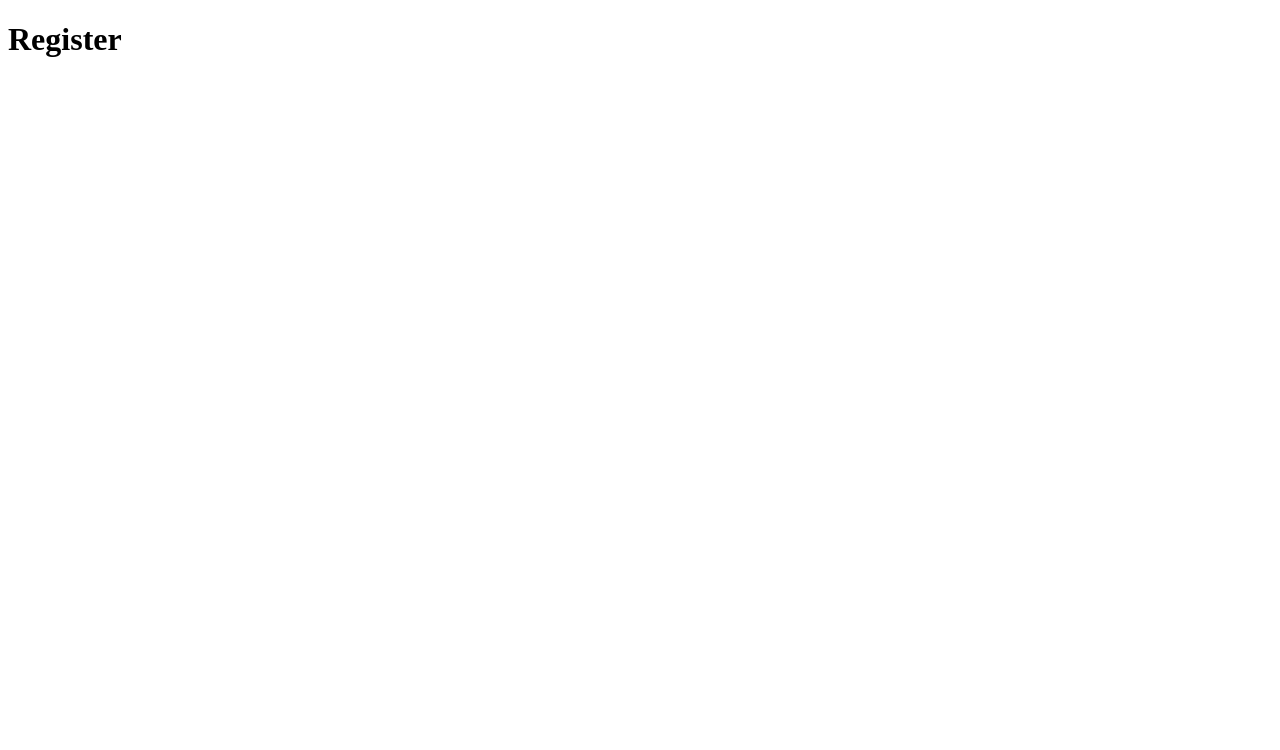
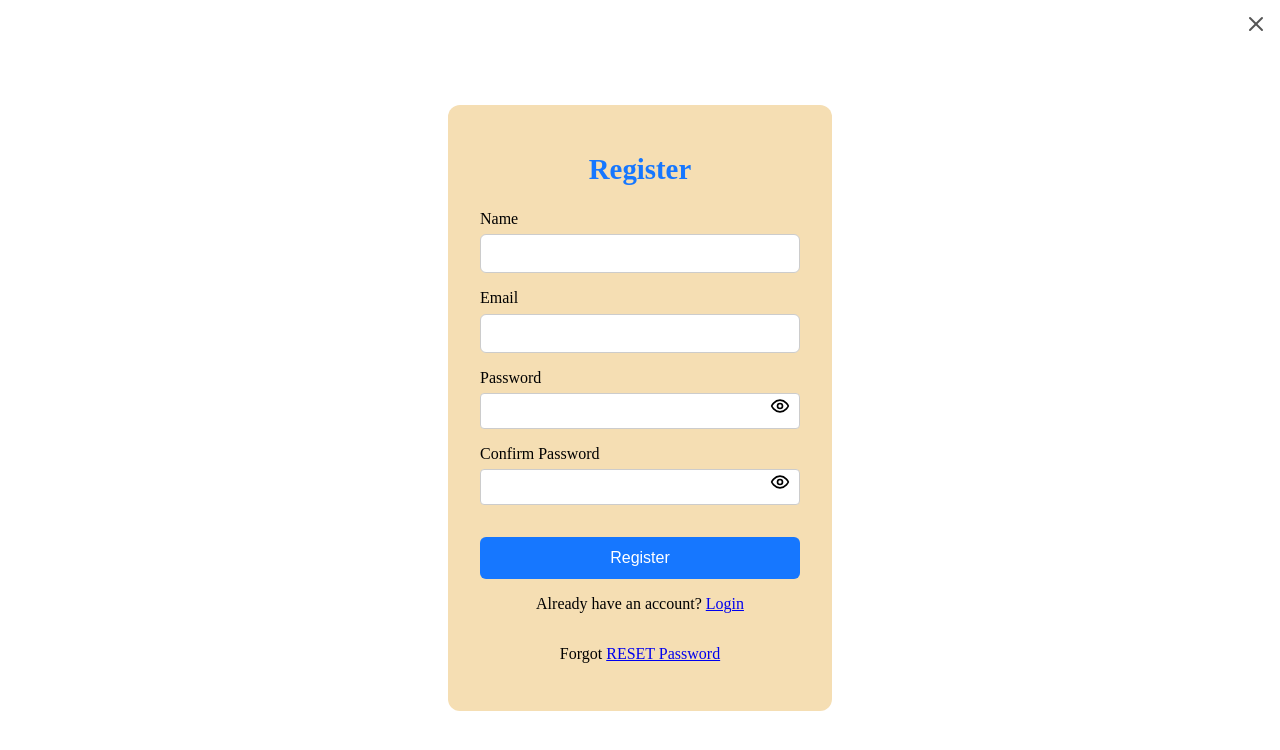
Before and after one commit to zaki-s/SF-PHASE4-FE, a React (Vite) app: page /register in a window 1280 px wide. Shown: the top 750 px of the page. Built offline with nearby package versions, Linux system fonts and the light colour scheme.

Commit message:
Implement full auth components with styles

```diff
--- a/package.json
+++ b/package.json
@@ -10,6 +10,7 @@
     "preview": "vite preview"
   },
   "dependencies": {
+    "lucide-react": "^0.364.0",
     "react": "^19.1.0",
     "react-dom": "^19.1.0",
     "react-router-dom": "^7.6.3"
--- a/src/Auth/LoginForm.jsx
+++ b/src/Auth/LoginForm.jsx
@@ -1,9 +1,94 @@
-import React from 'react';
+import React, { useState } from 'react';
+import { Eye, EyeOff, X } from 'lucide-react';
+import { Link } from 'react-router-dom';
+import './Register.css';
 
-const LoginForm = () => (
-  <div>
-    <h1>Login</h1>
-  </div>
-);
+const LoginForm = () => {
+  const [formData, setFormData] = useState({
+    email: '',
+    password: '',
+  });
+
+  const [showPassword, setShowPassword] = useState(false);
+  const togglePassword = () => {
+    setShowPassword((prev) => !prev);
+  };
+
+  const handleChange = (e) => {
+    const { name, value } = e.target;
+    setFormData((prev) => ({ ...prev, [name]: value }));
+  };
+
+  const handleSubmit = async (e) => {
+    e.preventDefault();
+
+    try {
+      const res = await fetch('http://localhost:5000/login', {
+        method: 'POST',
+        headers: { 'Content-Type': 'application/json' },
+        body: JSON.stringify(formData),
+      });
+
+      const data = await res.json();
+
+      if (res.ok) {
+        alert('✅ Login successful');
+      } else {
+        alert(`❌ ${data.error}`);
+      }
+    } catch {
+      alert('❌ Network error. Please check your connection.');
+    }
+  };
+
+  const gohome = () => {
+    window.location.href = '/';
+  };
+
+  return (
+    <div className="register-container">
+      <div className="register-content">
+        <div>
+          <X className="close-icon" onClick={gohome} />
+        </div>
+        <form className="register-form" onSubmit={handleSubmit}>
+          <h2 className="swilkj">Login </h2>
+          <label>
+            Email
+            <input
+              type="email"
+              name="email"
+              value={formData.email}
+              onChange={handleChange}
+              required
+            />
+          </label>
+          <label>
+            Password
+            <div className="password-input-wrapper">
+              <input
+                type={showPassword ? 'text' : 'password'}
+                name="password"
+                value={formData.password}
+                onChange={handleChange}
+                required
+              />
+              <span className="icon" onClick={togglePassword}>
+                {showPassword ? <EyeOff size={20} /> : <Eye size={20} />}
+              </span>
+            </div>
+          </label>
+          <button type="submit">Login</button>
+          <p className="switch-link">
+            Do not have an account? <Link to="/register">Register</Link>
+          </p>
+          <p className="switch-link">
+            <Link to="/logout">Logout ?</Link>
+          </p>
+        </form>
+      </div>
+    </div>
+  );
+};
 
 export default LoginForm;
--- /dev/null
+++ b/src/Auth/Logout.css
@@ -0,0 +1,62 @@
+.logout-container {
+  max-width: 400px;
+  padding: 2rem;
+  text-align: center;
+  background: wheat;
+  border-radius: 8px;
+  box-shadow: 0 4px 20px rgba(0, 0, 0, 0.1);
+  position: absolute;
+  top: 50%;
+  left: 50%;
+  transform: translate(-50%, -50%);
+}
+
+.logout-container h2 {
+  margin-bottom: 1.5rem;
+  font-weight: 500;
+}
+
+.logout-button {
+  display: flex;
+  align-items: center;
+  justify-content: center;
+  gap: 8px;
+  padding: 0.75rem 1.5rem;
+  background-color: wheat;
+  color: black;
+  border: none;
+  border-radius: 4px;
+  font-size: 1rem;
+  cursor: pointer;
+  transition: background-color 0.3s ease;
+}
+
+.wers {
+  margin-bottom: 1.5rem;
+  font-weight: 500;
+  color: #333;
+  background-color: wheat;
+}
+
+.logout-button:hover {
+  background-color: #c82333;
+  color: white;
+}
+
+.logout-button svg {
+  width: 20px;
+  height: 20px;
+}
+
+.close-icon {
+  position: absolute;
+  top: 12px;
+  right: 12px;
+  cursor: pointer;
+  color: #555;
+  transition: color 0.2s ease;
+}
+
+.close-icon:hover {
+  color: red;
+}
--- a/src/Auth/Logout.jsx
+++ b/src/Auth/Logout.jsx
@@ -1,9 +1,30 @@
 import React from 'react';
+import { useNavigate } from 'react-router-dom';
+import { X } from 'lucide-react';
+import './Logout.css';
 
-const Logout = () => (
-  <div>
-    <h1>Logout</h1>
-  </div>
-);
+const Logout = ({ onLogout }) => {
+  const navigate = useNavigate();
+
+  const handleLogout = () => {
+    localStorage.removeItem('token');
+    if (onLogout) onLogout();
+    navigate('/login');
+  };
+
+  const goHome = () => {
+    navigate('/');
+  };
+
+  return (
+    <div className="logout-container">
+      <X className="close-icon" onClick={goHome} />
+      <h2 className="wers">Are you sure you want to logout?</h2>
+      <button className="logout-button" onClick={handleLogout}>
+        Logout
+      </button>
+    </div>
+  );
+};
 
 export default Logout;
--- /dev/null
+++ b/src/Auth/Register.css
@@ -0,0 +1,136 @@
+.register-container {
+  display: flex;
+  justify-content: center;
+  align-items: center;
+  min-height: 100vh;
+  background-color: transparent;
+}
+
+.register-content {
+  background-color: wheat;
+}
+
+.register-form {
+  background-color: wheat;
+  padding: 2rem;
+  border-radius: 12px;
+  width: 320px;
+  display: flex;
+  flex-direction: column;
+}
+
+.register-form h2 {
+  text-align: center;
+  margin-bottom: 1.5rem;
+  font-size: 1.8rem;
+}
+
+.register-form label {
+  display: flex;
+  flex-direction: column;
+  margin-bottom: 1rem;
+  font-weight: 500;
+  background-color: wheat;
+}
+
+.register-form input {
+  padding: 0.6rem;
+  margin-top: 0.4rem;
+  border: 1px solid #ccc;
+  border-radius: 6px;
+  font-size: 1rem;
+  background-color: white;
+}
+
+.resw {
+  color: #1677ff;
+  font-size: 1.2rem;
+  text-align: center;
+  margin-top: 1rem;
+  background-color: transparent;
+}
+
+.register-form button {
+  padding: 0.75rem;
+  background-color: #1677ff;
+  color: white;
+  border: none;
+  border-radius: 6px;
+  font-size: 1rem;
+  cursor: pointer;
+  margin-top: 1rem;
+  transition: 0.3s ease;
+}
+
+.register-form button:hover {
+  background-color: #145ddb;
+}
+
+.password-input .icon {
+  position: absolute;
+  right: 12px;
+  top: 50%;
+  transform: translateY(-50%);
+  cursor: pointer;
+}
+
+.password-input-wrapper {
+  position: relative;
+  display: flex;
+  align-items: center;
+  width: 100%;
+  background-color: transparent;
+}
+
+.password-input-wrapper input {
+  width: 100%;
+  padding: 0.5rem 2.5rem 0.5rem 0.75rem;
+  border: 1px solid #ccc;
+  border-radius: 4px;
+  box-sizing: border-box;
+}
+
+.password-input-wrapper .icon {
+  position: absolute;
+  right: 10px;
+  top: 50%;
+  transform: translateY(-50%);
+  cursor: pointer;
+  background-color: transparent;
+}
+
+.close-icon {
+  position: absolute;
+  top: 12px;
+  right: 12px;
+  cursor: pointer;
+  color: #e3d7d7;
+  transition: color 0.2s ease;
+}
+
+.close-icon:hover {
+  color: red;
+}
+
+.switch-link {
+  text-align: center;
+  margin-top: 1rem;
+  background-color: transparent;
+}
+
+.swilkj {
+  color: #1677ff;
+  font-size: 1.2rem;
+  text-align: center;
+  margin-top: 1rem;
+  background-color: transparent;
+}
+
+.icon {
+  position: absolute;
+  right: 12px;
+  top: 50%;
+  transform: translateY(-50%);
+  cursor: pointer;
+  background-color: transparent;
+}
--- a/src/Auth/RegisterForm.jsx
+++ b/src/Auth/RegisterForm.jsx
@@ -1,9 +1,117 @@
-import React from 'react';
+import React, { useState } from 'react';
+import { Link } from 'react-router-dom';
+import { Eye, EyeOff, X } from 'lucide-react';
+import './Register.css';
 
-const RegisterForm = () => (
-  <div>
-    <h1>Register</h1>
-  </div>
-);
+const RegisterForm = () => {
+  const [formData, setFormData] = useState({
+    name: '',
+    email: '',
+    password: '',
+    confirmPassword: '',
+  });
+  const [showPassword, setShowPassword] = useState(false);
+
+  const togglePassword = () => {
+    setShowPassword((prev) => !prev);
+  };
+
+  const handleChange = (e) => {
+    const { name, value } = e.target;
+    setFormData((prev) => ({ ...prev, [name]: value }));
+  };
+
+  const handleSubmit = async (e) => {
+    e.preventDefault();
+
+    try {
+      const res = await fetch('http://localhost:5000/login', {
+        method: 'POST',
+        headers: { 'Content-Type': 'application/json' },
+        body: JSON.stringify(formData),
+      });
+
+      const data = await res.json();
+
+      if (res.ok) {
+        alert('✅ REGISTER USER successful');
+      } else {
+        alert(`❌ ${data.error}`);
+      }
+    } catch {
+      alert('❌ Network error. Please check your connection.');
+    }
+  };
+
+  const goHome = () => {
+    window.location.href = '/';
+  };
+
+  return (
+    <div className="register-container">
+      <form className="register-form" onSubmit={handleSubmit}>
+        <h2 className="resw">Register</h2>
+        <X className="close-icon" onClick={goHome} />
+        <label>
+          Name
+          <input
+            type="text"
+            name="name"
+            value={formData.name}
+            onChange={handleChange}
+            required
+          />
+        </label>
+        <label>
+          Email
+          <input
+            type="email"
+            name="email"
+            value={formData.email}
+            onChange={handleChange}
+            required
+          />
+        </label>
+        <label>
+          Password
+          <div className="password-input-wrapper">
+            <input
+              type={showPassword ? 'text' : 'password'}
+              name="password"
+              value={formData.password}
+              onChange={handleChange}
+              required
+            />
+            <span className="icon" onClick={togglePassword}>
+              {showPassword ? <EyeOff size={20} /> : <Eye size={20} />}
+            </span>
+          </div>
+        </label>
+        <label className="poyt">
+          Confirm Password
+          <div className="password-input-wrapper">
+            <input
+              type={showPassword ? 'text' : 'password'}
+              name="confirmPassword"
+              value={formData.confirmPassword}
+              onChange={handleChange}
+              required
+            />
+            <span className="icon" onClick={togglePassword}>
+              {showPassword ? <EyeOff size={20} /> : <Eye size={20} />}
+            </span>
+          </div>
+        </label>
+        <button type="submit">Register</button>
+        <p className="switch-link">
+          Already have an account? <Link to="/login">Login</Link>
+        </p>
+        <p className="switch-link">
+          Forgot <Link to="/reset">RESET Password</Link>
+        </p>
+      </form>
+    </div>
+  );
+};
 
 export default RegisterForm;
```
Also changed, not shown: 1 other file (tests, documents, lock files or other folders).
